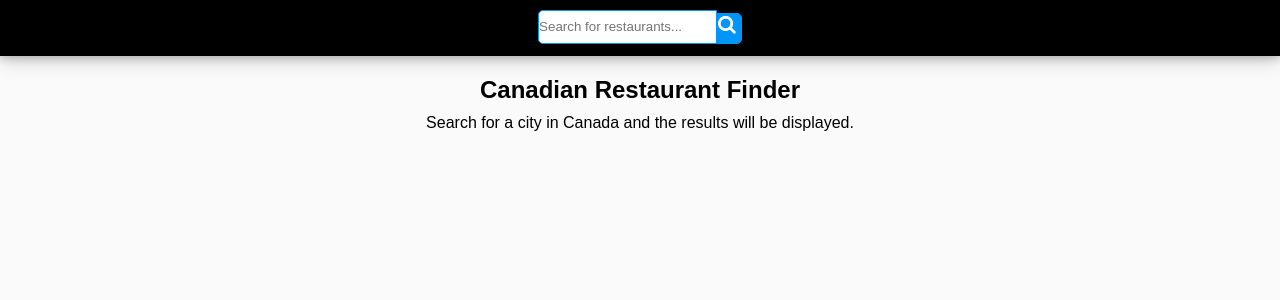
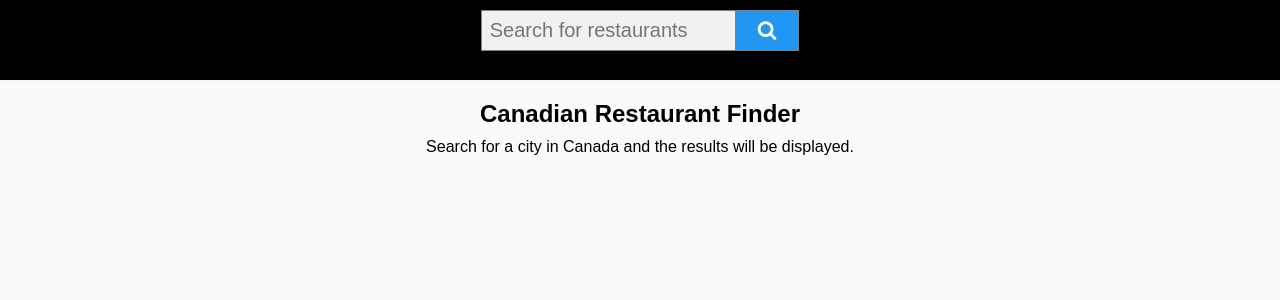
Before and after one commit to rokasGithub/RestaurantsReactRedux, a React (Create React App) app: page / in a window 1280 px wide. Shown: the top 300 px of the page. Built offline with nearby package versions, Linux system fonts and the light colour scheme.

Commit message:
Improved css

```diff
--- a/src/app.scss
+++ b/src/app.scss
@@ -10,7 +10,7 @@
 #content {
   display: grid;
   grid-template-columns: auto 27% 27% 27%;
-  grid-template-rows: 7% 93%;
+  grid-template-rows: 10% 90%;
   height: 100vh;
   width: 100vw;
   grid-template-areas:
@@ -22,7 +22,7 @@
   #content {
     display: grid;
     grid-template-columns: auto 27% 27% 27%;
-    grid-template-rows: auto 93%;
+    grid-template-rows: auto 90%;
     background-color: red;
     grid-template-areas:
       'header header header header'
--- a/src/component/button/index.js
+++ b/src/component/button/index.js
@@ -23,22 +23,20 @@ class SharedButton extends Component {
   render() {
     return (
       <div className='search'>
-        <form id='searchForm' onSubmit={this.fetch}>
+        <form className='example' id='searchForm' onSubmit={this.fetch}>
           <label htmlFor='searchInput'></label>
           <input
-            className='searchTerm'
-            id='searchInput'
+            name='searchText'
             type='text'
-            name='searchText'
-            placeholder='Search for restaurants...'
+            placeholder='Search for restaurants'
+            className='search2'
             onChange={this.onChange}
           />
-
           <button
+            aria-label='Center Align'
             data-test='buttonComponent'
             type='submit'
             className='searchButton'
-            aria-label='Center Align'
           >
             <i className='fa fa-search'></i>
           </button>
--- a/src/component/button/styles.scss
+++ b/src/component/button/styles.scss
@@ -1,20 +1,32 @@
 @import url(https://fonts.googleapis.com/css?family=Open+Sans);
-#searchInput {
-  height: 4.2vh;
-  border: 1px solid #0095f6;
-  border-radius: 5px 0 0 5px;
+
+form.example input[type='text'] {
+  padding: 8px;
+  font-size: 20px;
+  border: 1px solid grey;
+  float: left;
+  width: 80%;
+  background: #f1f1f1;
+}
+
+form.example button {
+  float: left;
+  width: 20%;
+  padding: 8px;
+  background: #2196f3;
+  color: white;
+  font-size: 20px;
+  border: 1px solid grey;
+  border-left: none;
   cursor: pointer;
 }
 
-.searchButton {
-  height: 1.6em;
-  border: 1px solid #0095f6;
-  background: #0095f6;
-  text-align: center;
-  color: #fff;
-  border-radius: 0 5px 5px 0;
-  cursor: pointer;
-  font-size: 1.2em;
-  padding-bottom: 10px;
-  padding-right: 5px;
+form.example button:hover {
+  background: #0b7dda;
 }
+
+form.example::after {
+  content: '';
+  clear: both;
+  display: table;
+}
--- a/src/component/restaurants/index.js
+++ b/src/component/restaurants/index.js
@@ -42,14 +42,17 @@ class Restaurants extends Component {
         <label className='headline-button' htmlFor='filterInput'>
           Filter restaurant by name
         </label>
-        <input
-          className='searchTerm'
-          id='searchNameInput'
-          type='text'
-          name='searchText'
-          placeholder='Search by name...'
-          onChange={this.handleChange}
-        />
+        <form className='example'>
+          <label htmlFor='searchInput'></label>
+          <input
+            name='searchText'
+            type='text'
+            id='searchNameInput'
+            placeholder='Search restaurants'
+            className='search2 searchTerm'
+            onChange={this.handleChange}
+          />
+        </form>
 
         <div id='restaurantContainer'>
           {this.state.restaurants.map((restaurant, index) => {
--- a/src/component/restaurants/styles.scss
+++ b/src/component/restaurants/styles.scss
@@ -4,8 +4,33 @@
   text-align: center;
 }
 
-#searchNameInput {
-  border-radius: 5px;
-  height: 4vh;
-  font-size: 1em;
+form.example input[type='text'] {
+  padding: 8px;
+  font-size: 20px;
+  border: 1px solid grey;
+  float: left;
+  width: 80%;
+  background: #f1f1f1;
 }
+
+form.example button {
+  float: left;
+  width: 20%;
+  padding: 8px;
+  background: #2196f3;
+  color: white;
+  font-size: 20px;
+  border: 1px solid grey;
+  border-left: none;
+  cursor: pointer;
+}
+
+form.example button:hover {
+  background: #0b7dda;
+}
+
+form.example::after {
+  content: '';
+  clear: both;
+  display: table;
+}
```
